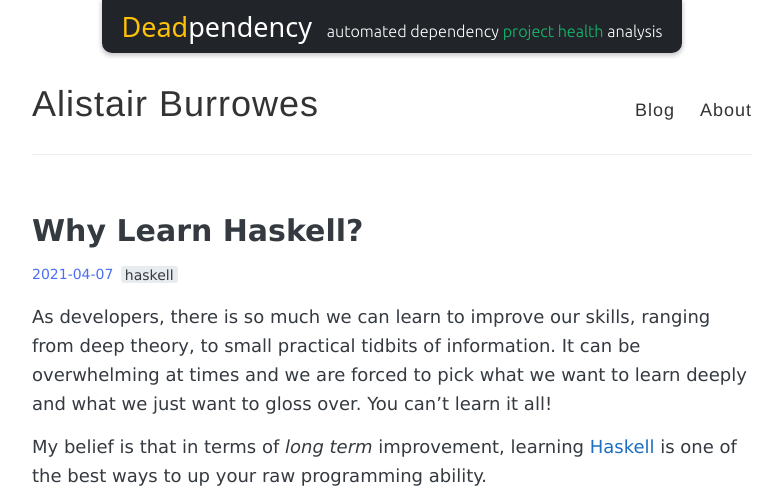
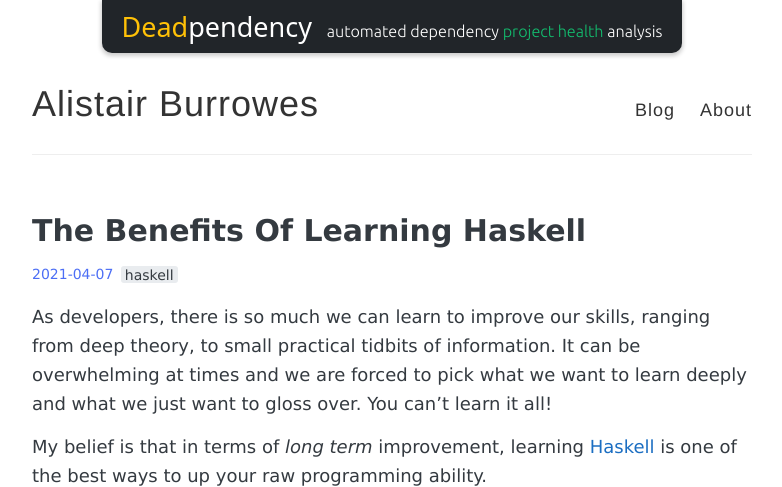
Before and after one commit to AlistairB/alistairb.github.io, a Jekyll site: the page built from _posts/2021-04-07-benefits-of-learning-haskell.md, in a window 1280 px wide and 900 px high, cut to the strip 0-487 px from the top of the window. Shown: the whole strip, without its empty margins (248-1030 px from the left). Built offline with Jekyll 4.4.1, drawn with Linux system fonts in a browser that asks for light colours.

Commit message:
Change name

```diff
--- a/_posts/2021-04-07-why-learn-haskell.md
+++ b/_posts/2021-04-07-benefits-of-learning-haskell.md
@@ -1,6 +1,6 @@
 ---
 layout: post
-title: "Why Learn Haskell?"
+title: "The Benefits Of Learning Haskell"
 tags: [haskell]
 comments: true
 ---
```
